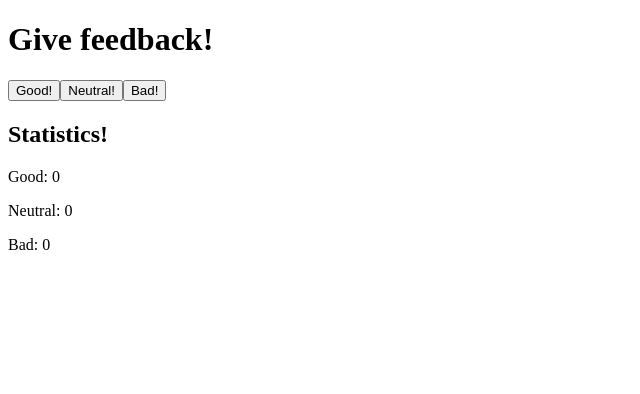
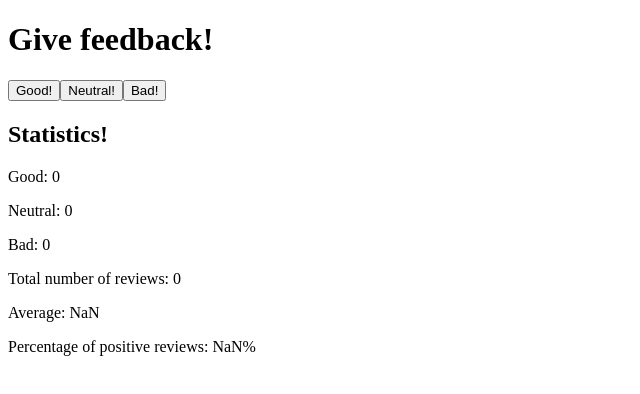
Before and after one commit to Krediann/FSO, a React (Vite) app in the folder osa1/unicafe/: page / in a window 1280 px wide. Shown: the top 394 px of the page, without its empty margins (0-640 px from the left). Built offline with nearby package versions, Linux system fonts and the light colour scheme.

Commit message:
feat: 1-7 unicafe step 2

```diff
--- a/osa1/unicafe/src/App.tsx
+++ b/osa1/unicafe/src/App.tsx
@@ -8,11 +8,26 @@ const App = () => {
   const handleGood = () => {
     setGood(good + 1)
   }
+
   const handleNeutral = () => {
     setNeutral(neutral + 1)
   }
+
   const handleBad = () => {
     setBad(bad + 1)
+  }
+
+  const allReviews = () => {
+    return good + bad + neutral
+  }
+
+  const average = () => {
+    return (good - bad) / allReviews()
+  }
+
+  const positivePercent = () => {
+    const positivePercent = (good / allReviews()) * 100
+    return positivePercent.toFixed(1)
   }
 
   return (
@@ -25,6 +40,9 @@ const App = () => {
       <p>Good: {good}</p>
       <p>Neutral: {neutral}</p>
       <p>Bad: {bad}</p>
+      <p>Total number of reviews: {allReviews()}</p>
+      <p>Average: {average()}</p>
+      <p>Percentage of positive reviews: {positivePercent()}%</p>
     </div>
   )
 }
```
